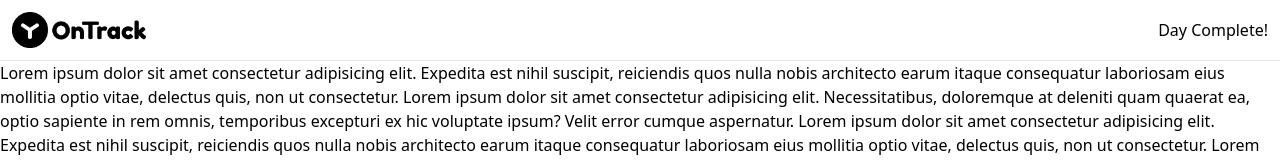
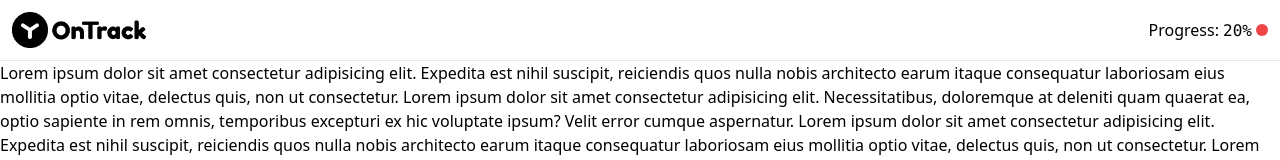
Before and after one commit to JohnnySench/track-active, a Vue app: page / in a window 1280 px wide. Shown: the top 160 px of the page. Built offline with nearby package versions, Linux system fonts and the light colour scheme.

Commit message:
add Header

```diff
--- a/src/App.vue
+++ b/src/App.vue
@@ -3,8 +3,15 @@
     <a href="#">
       <img src="./assets/logo.png" alt="logo" class="h-9">
     </a>
-    <a href="#">
-      Day Complete!
+    <a href="#" class="text-md">
+      <div v-if="false" class="flex items-center gap-1">
+        Day Complete!
+        <CheckCircleIcon class="h-7 text-green-500"/>
+      </div>
+      <div v-else class="flex items-center gap-1">
+        <div>Progress: <span class="font-mono">20%</span></div>
+        <div class="h-3 w-3 rounded-full bg-red-500"></div>
+      </div>
     </a>
   </header>
   <main>
@@ -22,7 +29,7 @@
 </template>
 
 <script setup>
-
+  import { CheckCircleIcon} from '@heroicons/vue/24/solid'
 </script>
 
 <style scoped>
```
